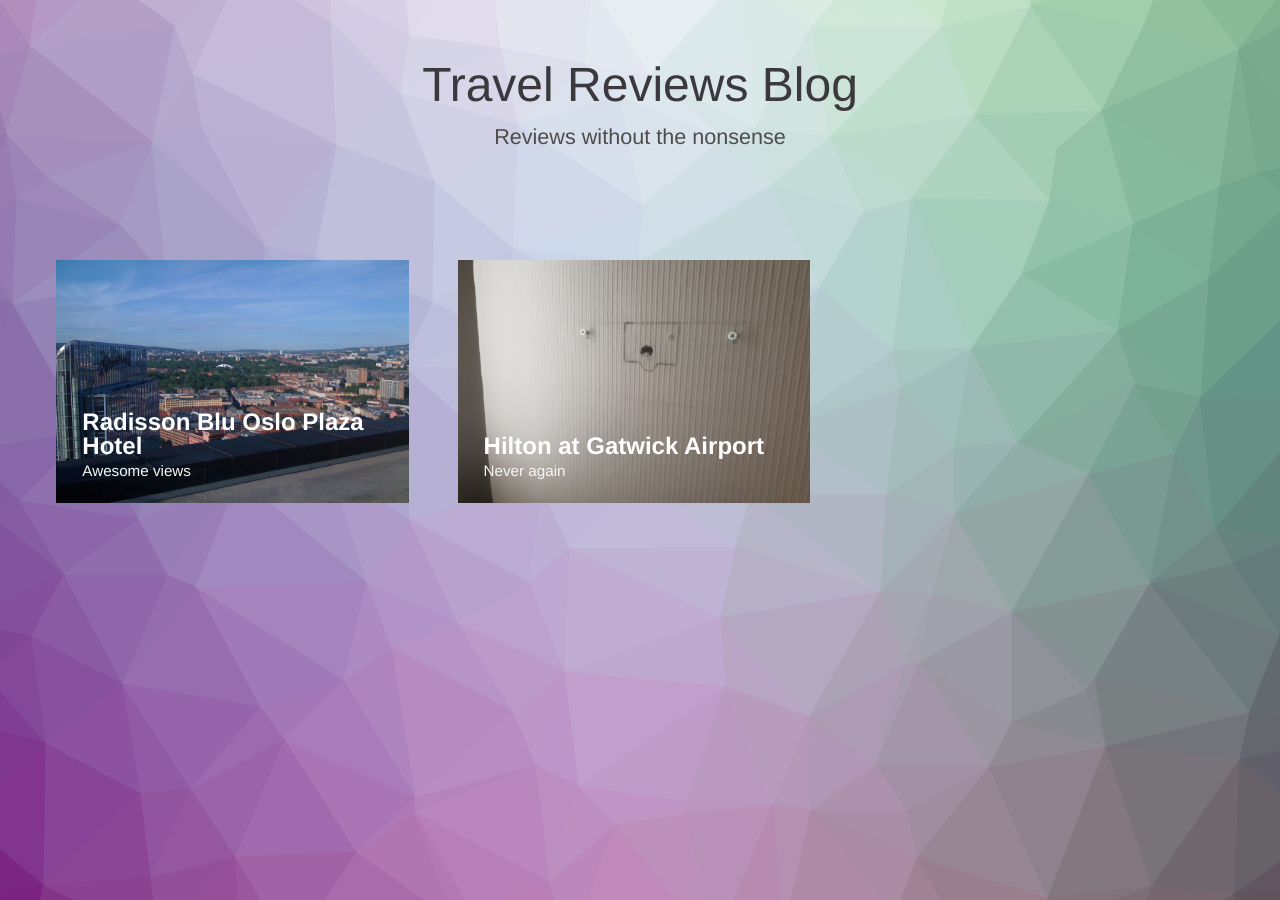
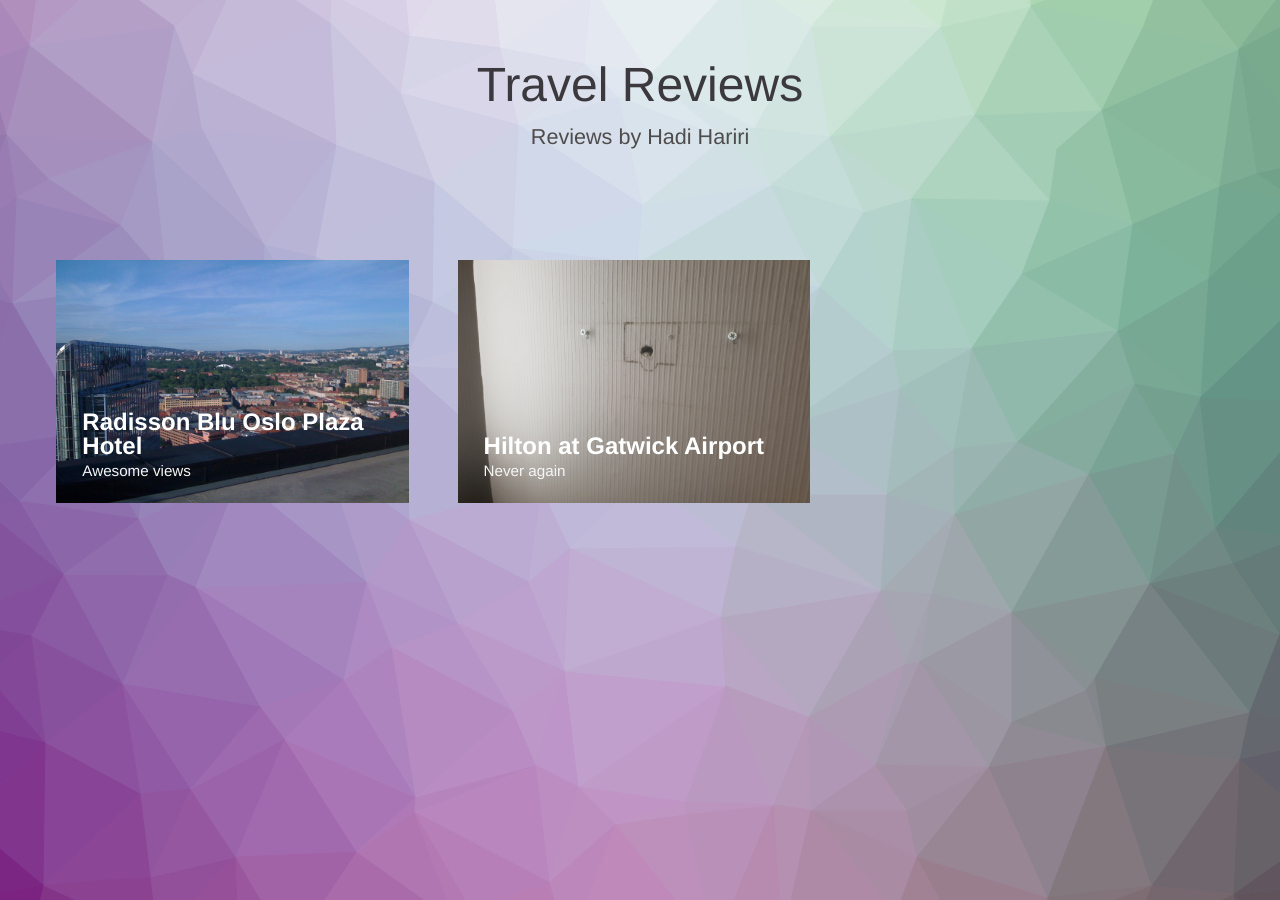
Before and after one commit to travelreviews-biz/website, a Jekyll site: the page built from index.html, in a window 1280 px wide. Built offline with Jekyll 4.4.1, drawn with Linux system fonts in a browser that asks for light colours.

Commit message:
Update to index

```diff
--- a/index.html
+++ b/index.html
@@ -28,7 +28,7 @@
 <body class="body">
 <div class="container">
     <header class="header">
-        <h1>Travel Reviews Blog<span>Reviews without the nonsense</span></h1>
+        <h1>Travel Reviews<span>Reviews by <a href="https://hadihariri.com">Hadi Hariri</a></span></h1>
         <nav class="links">
 <!--
             <a href="#"><i class="fa fa-twitter-square fa-3x"></i></a>
```
